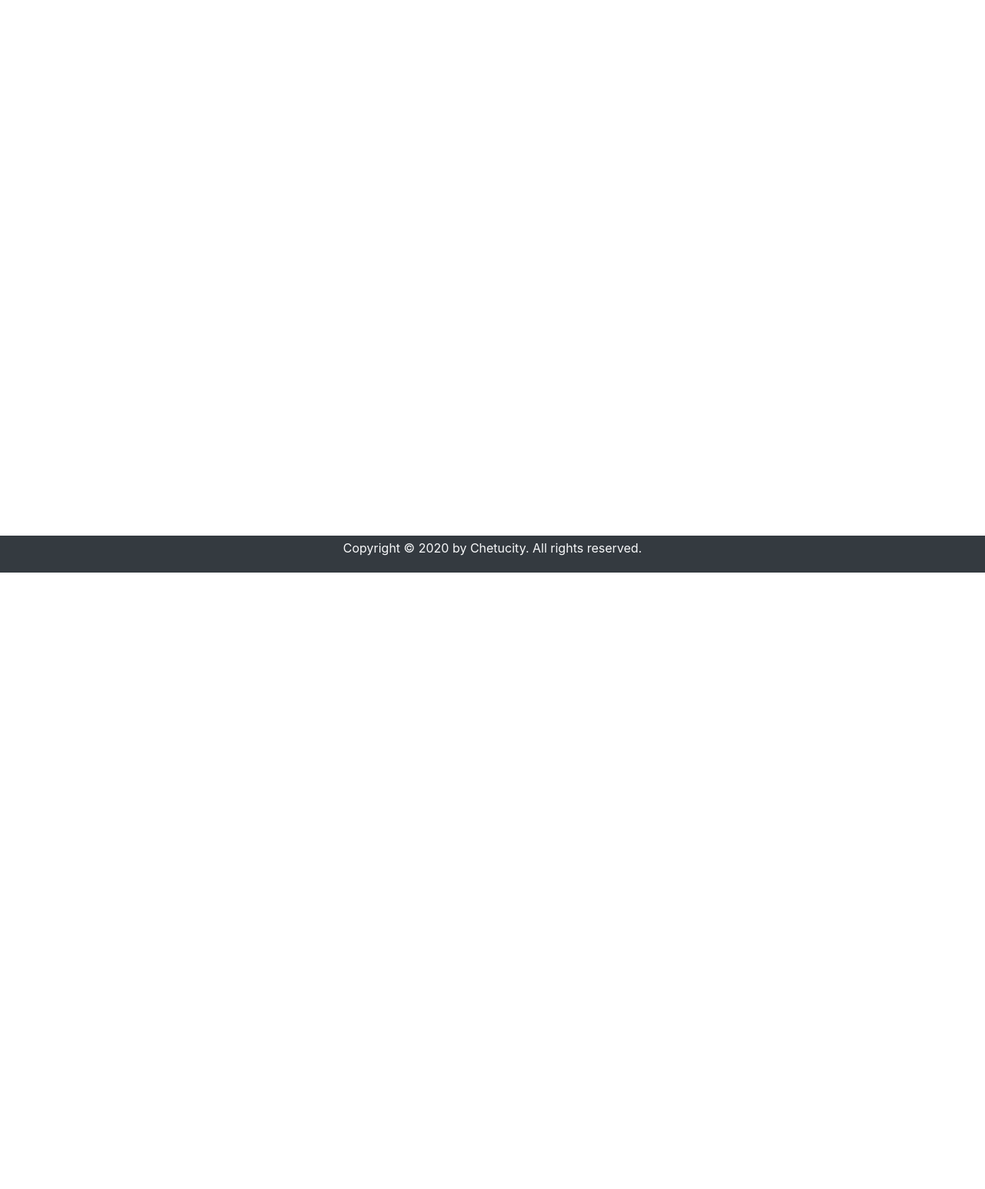
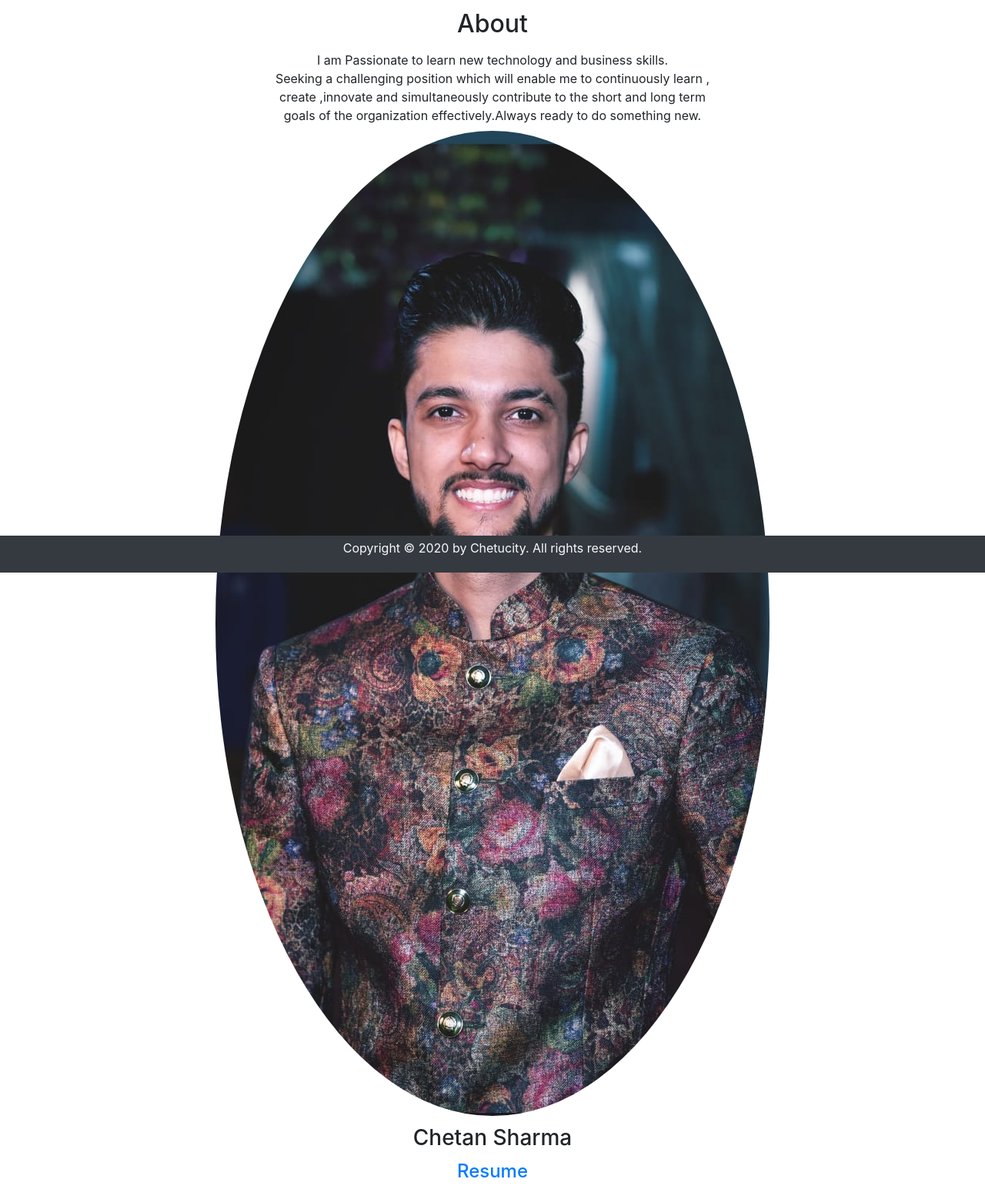
Before and after one commit to Chetucity/Portfolio, a Django app: page /about in a window 1280 px wide. Shown: the part 56-1601 px from the top of the page at 77% size. Before the commit the page ends 800 px from the top, so only its background shows below. Run offline with Django 3.2, Linux system fonts and the light colour scheme; some libraries are stand-ins or nearby versions.

Commit message:
update about section
updated

```diff
--- a/Chetan_Portfolio/templates/about.html
+++ b/Chetan_Portfolio/templates/about.html
@@ -1,19 +1,23 @@
 <!doctype html>
 <html lang="en">
+
 <head>
     <!-- Required meta tags -->
     <meta charset="utf-8">
     <meta name="viewport" content="width=device-width, initial-scale=1, shrink-to-fit=no">
 
     <!-- Bootstrap CSS -->
-    <link rel="stylesheet" href="https://stackpath.bootstrapcdn.com/bootstrap/4.5.2/css/bootstrap.min.css" integrity="sha384-JcKb8q3iqJ61gNV9KGb8thSsNjpSL0n8PARn9HuZOnIxN0hoP+VmmDGMN5t9UJ0Z" crossorigin="anonymous">
+    <link rel="stylesheet" href="https://stackpath.bootstrapcdn.com/bootstrap/4.5.2/css/bootstrap.min.css"
+        integrity="sha384-JcKb8q3iqJ61gNV9KGb8thSsNjpSL0n8PARn9HuZOnIxN0hoP+VmmDGMN5t9UJ0Z" crossorigin="anonymous">
 
     <title>About</title>
 </head>
+
 <body>
     <nav class="navbar navbar-expand-lg navbar-dark bg-dark">
         <a class="navbar-brand" href="/">Developer Chetan</a>
-        <button class="navbar-toggler" type="button" data-toggle="collapse" data-target="#navbarSupportedContent" aria-controls="navbarSupportedContent" aria-expanded="false" aria-label="Toggle navigation">
+        <button class="navbar-toggler" type="button" data-toggle="collapse" data-target="#navbarSupportedContent"
+            aria-controls="navbarSupportedContent" aria-expanded="false" aria-label="Toggle navigation">
             <span class="navbar-toggler-icon"></span>
         </button>
 
@@ -38,6 +42,68 @@
             </form>
         </div>
     </nav>
+    <h2 class="text-center my-2 py-1">About</h2>
+    <p class="text-center my-1 py-1" >I am Passionate to learn new technology and business skills. <br>
+        Seeking a challenging position which will enable me to continuously learn , <br>
+        create ,innovate and simultaneously contribute to the short and long term <br>
+        goals of the organization effectively.Always ready to do something new.
+        </p>
+        <div>
+            <img src="static\WhatsApp Image 2020-10-15 at 8.12.14 PM.jpeg " alt="Chetan" class="rounded-circle">
+            <style>
+                img {
+                  display: block;
+                  margin-left: auto;
+                  margin-right: auto;
+                }
+                </style>
+            <h3 class="text-center my-2 py-1">Chetan Sharma</h3>
+        <h4 class="text-center my-2">
+            <a href="static\Chetan Cv.pdf">Resume</a>
+        </h4>
+        </div>
+
+        <!-- <table class="table">
+        <thead>
+          <tr>
+            <th scope="col">#</th>
+            <th scope="col">HTML/CSS</th>
+            <th scope="col">PYTHON</th>
+            <th scope="col">FLASK</th>
+
+          </tr>
+        </thead>
+        <tbody>
+          <tr>
+            <th scope="row">1</th>
+            <td>Mark</td>
+            <td>Otto</td>
+            <td><div class="progress">
+                <div class="progress-bar" role="progressbar" style="width: 95%;" aria-valuenow="25" aria-valuemin="0" aria-valuemax="100">25%</div>
+              </div></td>
+          </tr>
+          <tr>
+            <th scope="row">2</th>
+            <td>Jacob</td>
+            <td>Thornton</td>
+            <td><div class="progress">
+                <div class="progress-bar" role="progressbar" style="width: 75%;" aria-valuenow="25" aria-valuemin="0" aria-valuemax="100">25%</div>
+              </div></td>
+          </tr>
+          <tr>
+            <th scope="row">3</th>
+            <td>Larry</td>
+            <td>the Bird</td>
+            <td>
+                <div class="progress">
+                <div class="progress-bar" role="progressbar" style="width: 25%;" aria-valuenow="25" aria-valuemin="0" aria-valuemax="100">25%</div>
+              </div>
+            </td>
+          </tr>
+        </tbody>
+      </table> -->
+
+
     <footer class="text-center text-light bg-dark py-1 position-absolute fixed-bottom">
         <p>Copyright &copy; 2020 by Chetucity. All rights reserved.
         </p>
@@ -46,8 +112,15 @@
 
     <!-- Optional JavaScript -->
     <!-- jQuery first, then Popper.js, then Bootstrap JS -->
-    <script src="https://code.jquery.com/jquery-3.5.1.slim.min.js" integrity="sha384-DfXdz2htPH0lsSSs5nCTpuj/zy4C+OGpamoFVy38MVBnE+IbbVYUew+OrCXaRkfj" crossorigin="anonymous"></script>
-    <script src="https://cdn.jsdelivr.net/npm/popper.js@1.16.1/dist/umd/popper.min.js" integrity="sha384-9/reFTGAW83EW2RDu2S0VKaIzap3H66lZH81PoYlFhbGU+6BZp6G7niu735Sk7lN" crossorigin="anonymous"></script>
-    <script src="https://stackpath.bootstrapcdn.com/bootstrap/4.5.2/js/bootstrap.min.js" integrity="sha384-B4gt1jrGC7Jh4AgTPSdUtOBvfO8shuf57BaghqFfPlYxofvL8/KUEfYiJOMMV+rV" crossorigin="anonymous"></script>
+    <script src="https://code.jquery.com/jquery-3.5.1.slim.min.js"
+        integrity="sha384-DfXdz2htPH0lsSSs5nCTpuj/zy4C+OGpamoFVy38MVBnE+IbbVYUew+OrCXaRkfj"
+        crossorigin="anonymous"></script>
+    <script src="https://cdn.jsdelivr.net/npm/popper.js@1.16.1/dist/umd/popper.min.js"
+        integrity="sha384-9/reFTGAW83EW2RDu2S0VKaIzap3H66lZH81PoYlFhbGU+6BZp6G7niu735Sk7lN"
+        crossorigin="anonymous"></script>
+    <script src="https://stackpath.bootstrapcdn.com/bootstrap/4.5.2/js/bootstrap.min.js"
+        integrity="sha384-B4gt1jrGC7Jh4AgTPSdUtOBvfO8shuf57BaghqFfPlYxofvL8/KUEfYiJOMMV+rV"
+        crossorigin="anonymous"></script>
 </body>
+
 </html>
```
Lines whose indentation alone changed are shown as unchanged.
